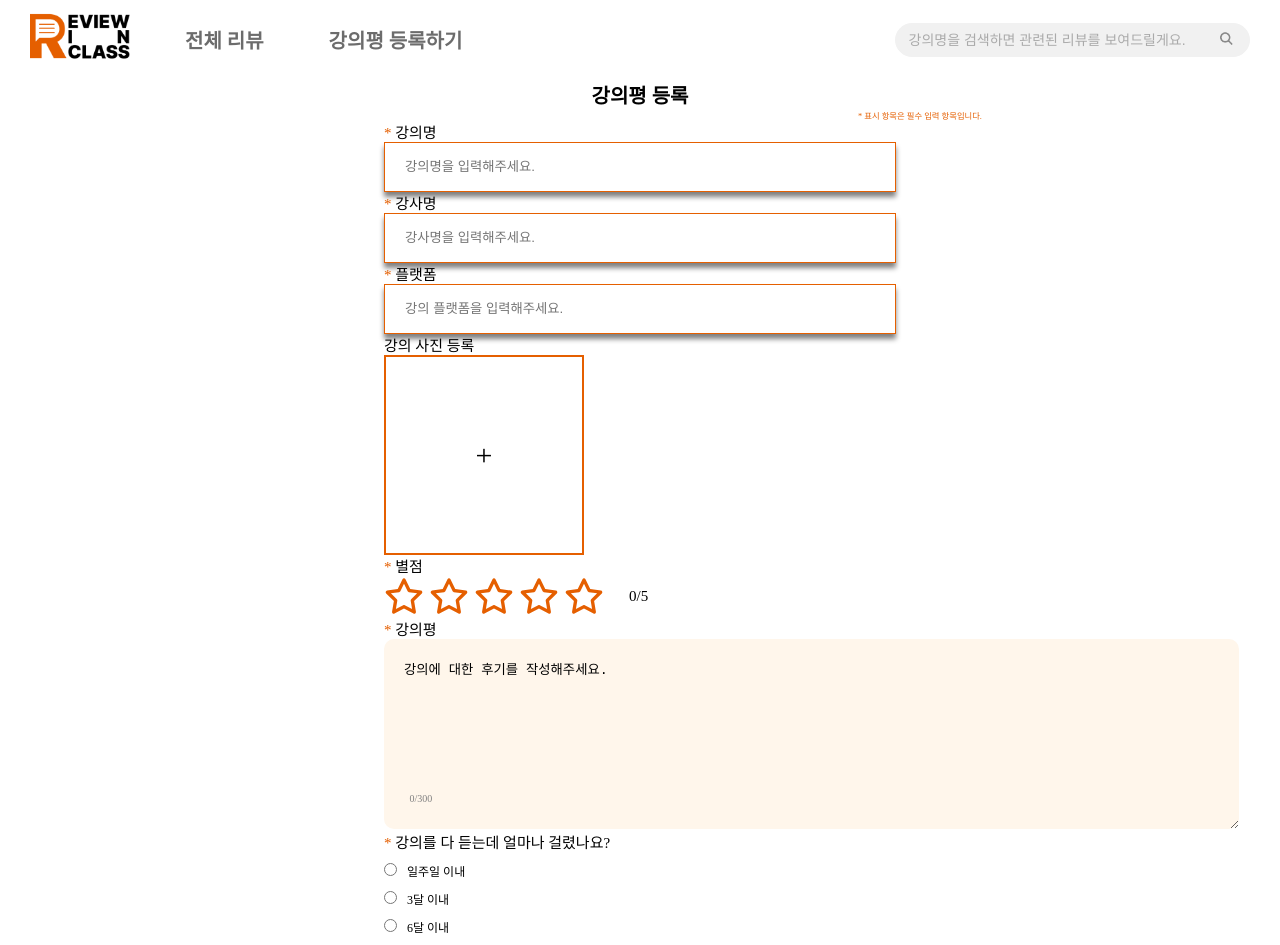
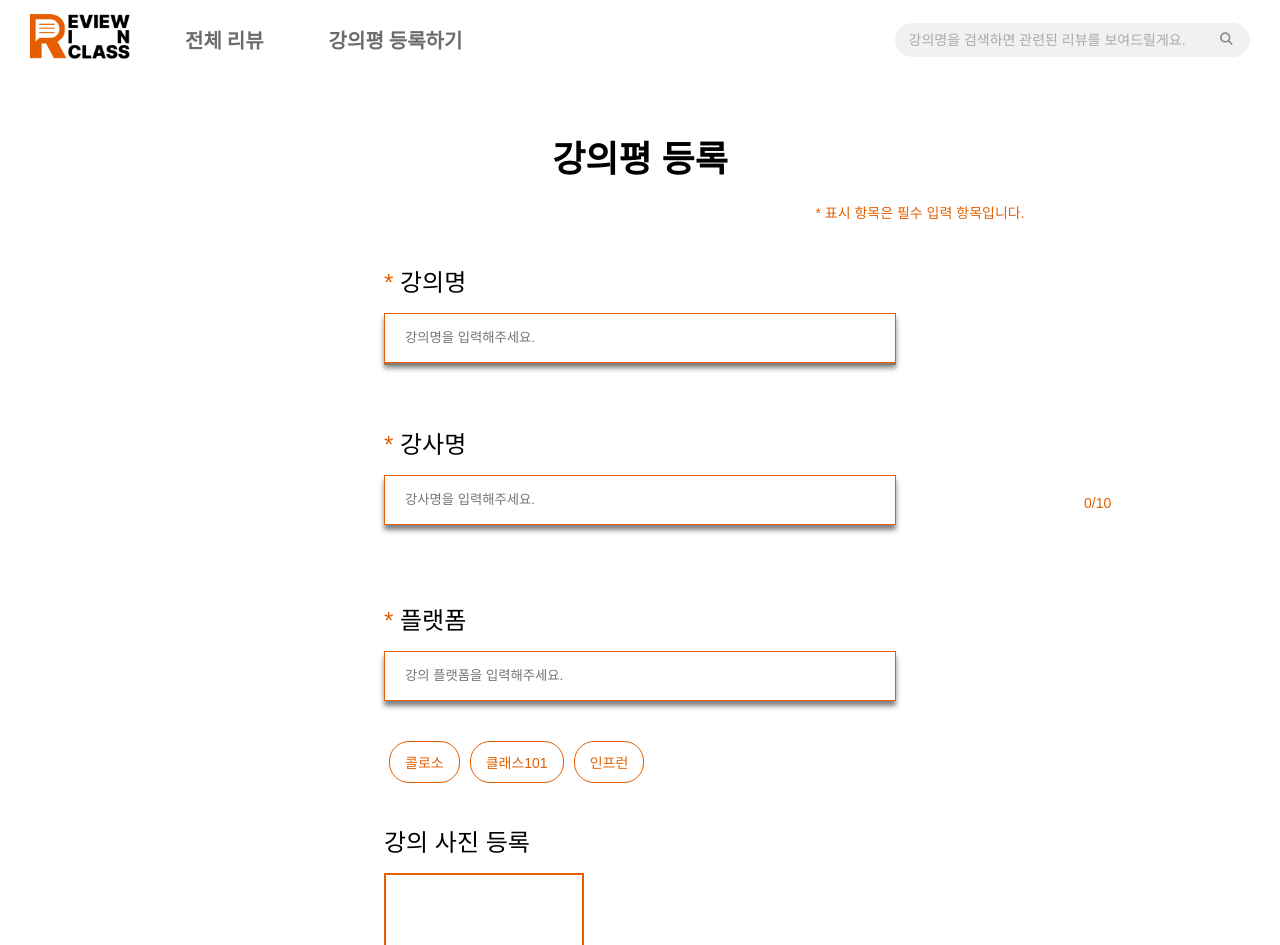
Before and after one commit to DS-UMC-7th/UMC-7th-TEAM-WEB1-FE, a React (Vite) app in the folder review/: page /review/write in a window 1280 px wide. Shown: the top 945 px of the page. Built offline with nearby package versions, Linux system fonts and the light colour scheme; a web font is replaced by a local one.

Commit message:
리뷰등록 백 연결

```diff
--- a/review/package.json
+++ b/review/package.json
@@ -11,6 +11,7 @@
   },
   "dependencies": {
     "@hookform/resolvers": "^3.9.1",
+    "axios": "^1.7.8",
     "react": "^18.3.1",
     "react-dom": "^18.3.1",
     "react-hook-form": "^7.53.2",
--- a/review/src/pages/ReviewWrite/ImageUpload.jsx
+++ b/review/src/pages/ReviewWrite/ImageUpload.jsx
@@ -1,5 +1,6 @@
 import { useState } from "react";
 import styled from "styled-components";
+import color from "../../styles/color";
 
 const ImageUpload = ({ onImageUpload }) => {
 
@@ -24,7 +25,7 @@ const ImageUpload = ({ onImageUpload }) => {
   }
 
   return(
-    <>
+    <ImgContainer>
       <p>강의 사진 등록</p>
       <label htmlFor="img">
         { image ? (
@@ -34,11 +35,17 @@ const ImageUpload = ({ onImageUpload }) => {
         ) }
       </label>
         <Input type='file' accept='image/*' id="img" onChange={handleImageUpload} />
-      </>
+      </ImgContainer>
   );
 }
 
 export default ImageUpload;
+
+const ImgContainer = styled.div`
+  p {
+    margin-bottom: 15px;
+  }
+`;
 
 const ClassImg = styled.img`
   width: 500px;
@@ -52,9 +59,9 @@ const Input = styled.input`
 const Rectangle = styled.div`
   width: 200px;
   height: 200px;
-  border: 2px solid #E55F00;
+  border: 2px solid ${color.primary_main};
   background-color: transparent;
-  font-size: 3rem;
+  font-size: 4rem;
   display: flex;
   justify-content: center;
   align-items: center;
--- a/review/src/pages/ReviewWrite/Star.jsx
+++ b/review/src/pages/ReviewWrite/Star.jsx
@@ -38,6 +38,7 @@ const Star = ({ onChange }) => {
 export default Star;
 
 const StarNum = styled.div`
+  margin-top: 15px;
   display: flex;
   align-items: center;
   gap: 5px;
--- a/review/src/pages/ReviewWrite/WriteReview.jsx
+++ b/review/src/pages/ReviewWrite/WriteReview.jsx
@@ -5,20 +5,25 @@ import styled from 'styled-components'
 import ImageUpload from './ImageUpload'
 import Star from './Star'
 import { useState } from 'react'
+import { useNavigate } from 'react-router-dom';
+import axios from 'axios'
+import color from '../../styles/color'
+import font from '../../styles/font'
 
 const ReviewWrite = () => {
 
     const schema = yup.object().shape({
-        title: yup.string().required(),
-        name: yup.string().max(10).required(),
-        platform: yup.string().required(),
-        stars: yup.number().min(1).max(5).required(),
+        title: yup.string().required("강의명 입력은 필수입니다."),
+        name: yup.string().max(10, "10자 이내로 입력해주세요.").required("강사명 입력은 필수입니다."),
+        platform: yup.string().required("플랫폼 입력은 필수입니다."),
+        stars: yup.number().min(1).max(5).required("별점 입력은 필수입니다."),
         review: yup.string().max(300, '300자 이내로 입력해주세요.').required('강의평이 입력되지 않았습니다.'),
         period: yup.string().required(),
     });
 
     const { register, handleSubmit, setValue, watch, formState: { errors } } = useForm({
-        resolver: yupResolver(schema)
+        resolver: yupResolver(schema),
+        mode: "onChange",
     });
 
     // 이미지 업로드
@@ -28,12 +33,28 @@ const ReviewWrite = () => {
         setUpLoadImg(imgData);
     }
 
-    const onSubmit = (data) => {
-        const formData = {
-            ...data,
-            image: uploadImg,
-        };
-        console.log(formData);
+    const navigate = useNavigate();
+
+    const onSubmit = async (data) => {
+        // const formData = {
+        //     ...data,
+        //     image: uploadImg,
+        // };
+        try {
+            const response = await axios.post('http://3.38.66.123:3000/api/reviews', {
+                lecture_id: 1,
+                rating: data.stars,
+                review: data.review,
+                duration: data.period,
+            });
+            console.log("성공", response.data);
+            alert("강의평 등록에 성공했습니다!");
+            navigate("/");
+        }
+        catch (error) {
+            console.log("실패", error);
+        }
+        // console.log(formData);
     }
 
     // 별점
@@ -49,6 +70,53 @@ const ReviewWrite = () => {
     const watchTextarea = watch('review', '');
     const textareaCount = (watchTextarea.length);
 
+    // 강사명 글자수
+    const watchName = watch('name', '');
+    const nameCount = (watchName.length);
+
+    // 강의명 검색
+    const [searchTitle, setSearchTitle] = useState('');
+    const [lectureList, setLectureList] = useState([]);
+    const [isSearching, setIsSearching] = useState(false);
+
+    const handleTitleSearch = async () => {
+        try {
+            setIsSearching(true);
+            const response = await axios.get('http://3.38.66.123:3000/api/lectures/search', {
+                params: { keyword: searchTitle },
+            });
+            console.log("검색어: ", searchTitle);
+            console.log(response.data.result);
+            setLectureList(response.data.result || []);
+        } catch (error) {
+            console.log(error);
+        } finally {
+            setIsSearching(false);
+        }
+    };
+
+    const handleKeyDown = (e) => {
+        if (e.key === 'Enter') {
+            e.preventDefault();
+            if (!isSearching && searchTitle.trim() !== '') {
+                handleTitleSearch();
+            }
+        }
+    }
+
+    const handleLectureClick = (lectureName) => {
+        setSearchTitle(lectureName);
+        setLectureList([]);
+    }
+
+    // 플랫폼 선택
+    const [platform, setPlatform] = useState('');
+
+    const handlePlatformClick = (platformBtn) => {
+        setPlatform(platformBtn);
+        setValue("platform", platformBtn)
+    }
+
     return (
         <WriteContainer>
             <Title>
@@ -56,32 +124,64 @@ const ReviewWrite = () => {
                 <small>* 표시 항목은 필수 입력 항목입니다.</small>
             </Title>
             <form onSubmit={handleSubmit(onSubmit)}>
+                <>
                     <TextInput>
                         <p><span>*</span> 강의명</p>
                         <input
                             type='text' {...register("title")}
-                        placeholder='강의명을 입력해주세요.' />
+                            placeholder='강의명을 입력해주세요.'
+                            value={searchTitle}
+                            onChange={(e) => setSearchTitle(e.target.value)}
+                            onKeyDown={handleKeyDown} />
+                        <LectureList>
+                            {lectureList.map((lecture) => (
+                                <>
+                                    <div key={lecture.id}
+                                        onClick={() => handleLectureClick(lecture.lectureName)}>
+                                        <p>{lecture.lectureName}</p>
+                                        <span>{lecture.platform}</span>
+                                        <span className='h-line'></span>
+                                        <span>{lecture.instructorName}</span>
+                                    </div>
+                                    <div className='v-line'></div>
+                                </>
+                            ))}
+                        </LectureList>
                     </TextInput>
+                    <Error>{errors.title?.message}</Error>
+                </>
                 <TextInput>
                     <p><span>*</span> 강사명</p>
                     <input
                         type='text' {...register("name")}
                         placeholder='강사명을 입력해주세요.' />
+                        <span className='namecount'>{nameCount}/10</span>
                 </TextInput>
+                <Error>{errors.name?.message}</Error>
+                <>
                     <TextInput>
                         <p><span>*</span> 플랫폼</p>
                         <input
                             type='text' {...register("platform")}
-                        placeholder='강의 플랫폼을 입력해주세요.' />
+                            placeholder='강의 플랫폼을 입력해주세요.'
+                            value={platform}/>
                     </TextInput>
+                    <BtnList>
+                        <button type='button' onClick={() => handlePlatformClick('콜로소')}>콜로소</button>
+                        <button type='button' onClick={() => handlePlatformClick('클래스101')}>클래스101</button>
+                        <button type='button' onClick={() => handlePlatformClick('인프런')}>인프런</button>
+                    </BtnList>
+                </>
                 <ImageUpload
                     onImageUpload={handleImg} />
-                <StarInput>
+                <VerticalLine />
+                <>
                     <label htmlFor='rate'>
                         <Star onChange={handleStarChange}/>
                     </label>
                     <input type='hidden' id='rate' {...register("stars")} value={rating} />
-                </StarInput>
+                    <Error>{errors.stars?.message}</Error>
+                </>
                 <>
                     <p><span>*</span> 강의평</p>
                     <ReviewInput>
@@ -98,15 +198,16 @@ const ReviewWrite = () => {
                 </>
                 <RadioInput>
                     <p><span>*</span> 강의를 다 듣는데 얼마나 걸렸나요?</p>
-                    <label><input type='radio' {...register("period")} value='1w'/>일주일 이내</label>
-                    <label><input type='radio' {...register("period")} value='3m'/>3달 이내</label>
-                    <label><input type='radio' {...register("period")} value='6m'/>6달 이내</label>
-                    <label><input type='radio' {...register("period")} value='1y'/>1년 이내</label>
-                    <label><input type='radio' {...register("period")} value='ing'/>아직 수강중임</label>
+                    <label><input type='radio' {...register("period")} value='일주일 이내'/>일주일 이내</label>
+                    <label><input type='radio' {...register("period")} value='3달 이내'/>3달 이내</label>
+                    <label><input type='radio' {...register("period")} value='6달 이내'/>6달 이내</label>
+                    <label><input type='radio' {...register("period")} value='1년 이내'/>1년 이내</label>
+                    <label><input type='radio' {...register("period")} value='아직 수강중임'/>아직 수강중임</label>
                 </RadioInput>
                 <BtnContainer>
                     <button type='submit'>리뷰 등록하기</button>
                 </BtnContainer>
+                <VerticalLine />
             </form>
         </WriteContainer>
     );
@@ -118,27 +219,47 @@ export default ReviewWrite;
 const WriteContainer = styled.div`
     display: flex;
     flex-direction: column;
+    gap: 40px;
     align-items: center;
 
     p {
-        font-size: 1.5rem;
+        ${font.eli_medium_24}
     }
 
     span {
-        color: #E55F00;
+        color: ${color.primary_main};
     }
 
     form {
         width: 40%;
+        display: flex;
+        flex-direction: column;
+        gap: 40px;
+
+        input {
+            margin-top: 15px;
+        }
+
+        small {
+            color: ${color.primary_main};
+            ${font.eli_medium_14};
+        }
     }
 `;
 
 const Title = styled.div`
     width: 80%;
     text-align: center;
+    ${font.pre_medium_18};
+    margin-top: 50px;
+
+    h1 {
+        margin-bottom: 20px;
+    }
 
     small {
-        color: #E55F00;
+        color: ${color.primary_main};
+        ${font.eli_medium_14};
         position: relative;
         left: 280px;
     }
@@ -148,17 +269,59 @@ const TextInput = styled.div`
     input {
         width: 100%;
         height: 50px;
-        border: 1px solid #E55F00;
+        border: 1px solid ${color.primary_main};
         padding-left: 20px;
         box-shadow: 0 5px 5px gray;
         &:focus{
             outline: none;
         }
     }
+    .namecount {
+        ${font.eli_medium_14}
+        position: relative;
+        top: -30px;
+        right: -700px;
+    }
 `;
 
-const StarInput = styled.div`
+const LectureList = styled.div`
+    border: 1px solid ${color.primary_main};
+    .v-line {
+        border-bottom: 1px solid ${color.primary_main};
+        padding: 0px 20px;
+    }
+    div {
+        ${font.pre_medium_14};
+        padding: 20px;
+            .h-line {
+                border-right: 1.5px solid ${color.grayscale_6c};
+                margin: 0px 5px;
+            }
+        }
+    p {
+        ${font.pre_medium_14};
+        margin-bottom: 5px;
+    }
+    span {
+        color: ${color.grayscale_6c};
+    }
+`;
 
+const BtnList = styled.div`
+    button {
+        border-radius: 20px;
+        padding: 10px 15px;
+        border: 1px solid ${color.primary_main};
+        background-color: transparent;
+        ${font.eli_medium_14};
+        color: ${color.primary_main};
+        margin: 0 5px;
+    }
+`;
+
+const VerticalLine = styled.div`
+    margin: 50px 0;
+    border-bottom: 2px solid ${color.grayscale_d9};
 `;
 
 const ReviewInput = styled.div`
@@ -167,15 +330,18 @@ const ReviewInput = styled.div`
     span {
         position: absolute;
         top: 80%;
-        left: 5%;
+        left: 3%;
         color: gray;
+        font-size: 12px;
     }
 
     textarea {
+        margin-top: -20px;
         background-color: #FFF6EB;
         border: none;
         border-radius: 10px;
         padding: 20px;
+        resize: none;
         &:focus{
             outline: none;
         }
@@ -186,7 +352,7 @@ const ReviewInput = styled.div`
 `;
 
 const Error = styled.small`
-    color: #E55F00
+    margin-top: -20px;
 `;
 
 const RadioInput = styled.div`
@@ -196,7 +362,7 @@ const RadioInput = styled.div`
     margin-bottom: 50px;
 
     label {
-        font-size: 1.2rem;
+        ${font.pre_medium_18}
     }
 
     input {
@@ -211,11 +377,11 @@ const BtnContainer = styled.div`
     button {
         width: 80%;
         height: 50px;
-        background-color: #E55F00;
+        background-color: ${color.primary_main};
         color: white;
         border: none;
         border-radius: 10px;
-        font-size: 1.2rem;
+        ${font.pre_medium_18}
         font-weight: bold;
         text-align: center;
     }
--- a/review/src/styles/font.js
+++ b/review/src/styles/font.js
@@ -21,6 +21,7 @@ const font = {
   eli_bold_36: FONT({ family: "Elice DX Neolli", weight: 700, size: 3.6 }),
 
   // Pretendard
+  pre_medium_14: FONT({ family: "Pretendard", weight: 500, size: 1.4 }),
   pre_medium_18: FONT({ family: "Pretendard", weight: 500, size: 1.8 }),
   pre_medium_20: FONT({ family: "Pretendard", weight: 500, size: 2.0 }),
 };
```
Lines whose indentation alone changed are shown as unchanged.
